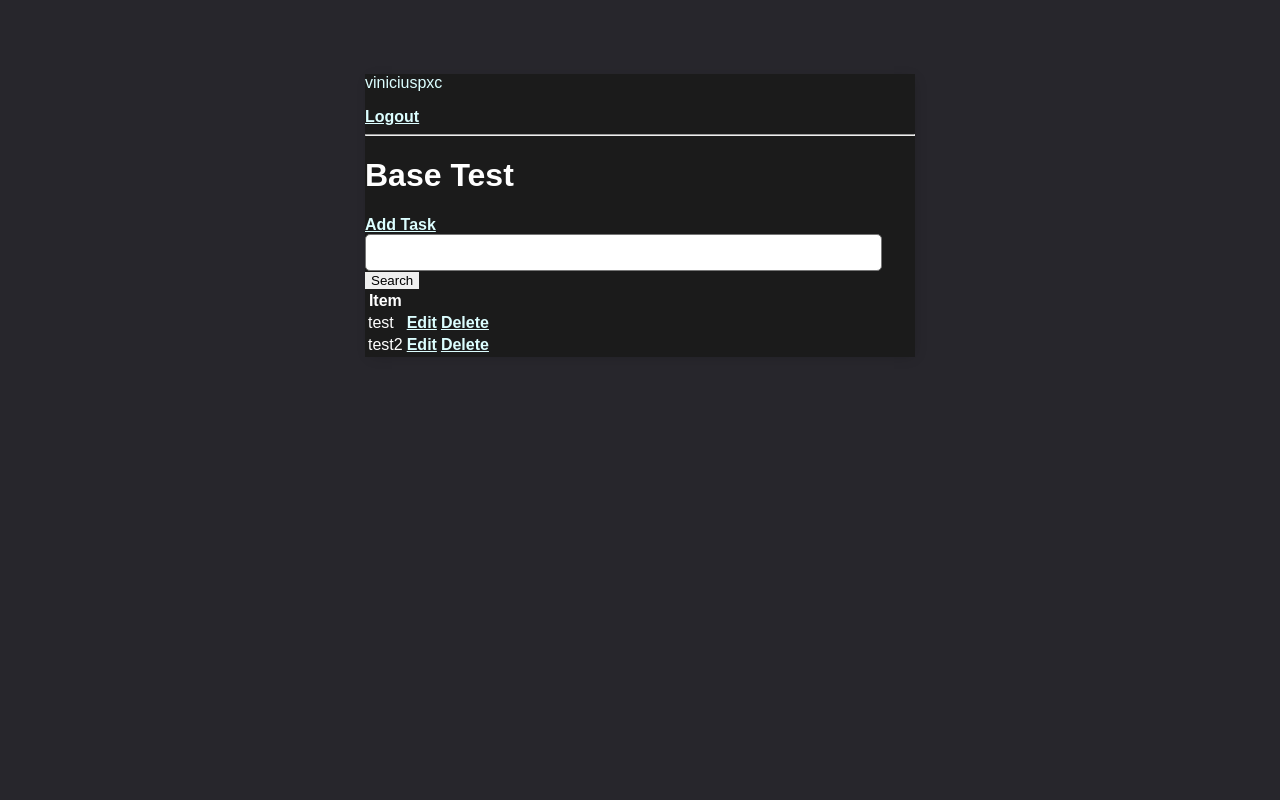
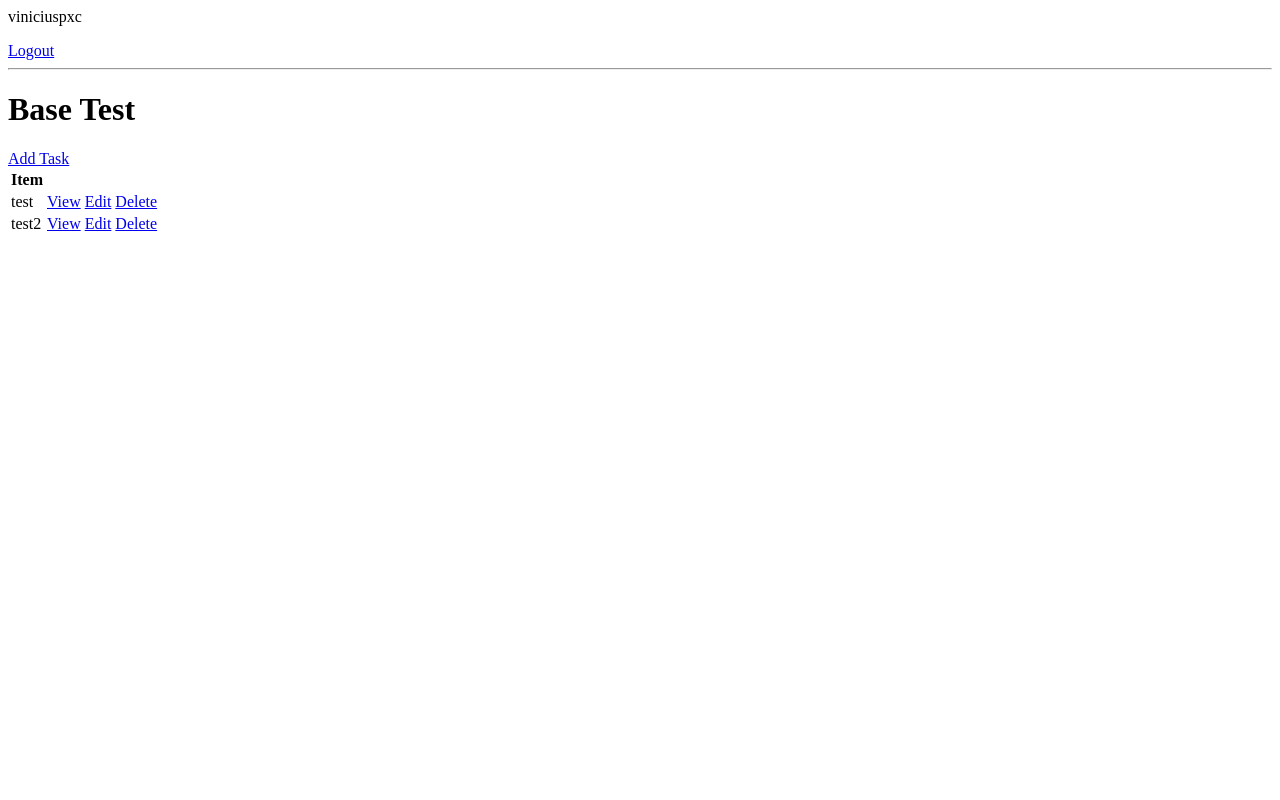
Before and after one commit to viniciuspxc/invest-planner, a Django app: page / in a window 1280 px wide. Run offline with Django 4.2, Linux system fonts and the light colour scheme; a user stored in the database is signed in; data comes from the database, SQL or seed files in the repository; both versions use the stored data as it was after the commit.

Commit message:
Revert "styling teste"
This reverts commit f1ec7cb61685202ecb9287f96ea31adec6fcdf3b.

```diff
--- a/invest_planner/base/templates/base/login.html
+++ b/invest_planner/base/templates/base/login.html
@@ -1,6 +1,3 @@
-{% extends 'base/main.html' %}
-{% block content %}
-
 <h1> Login </h1>
 
 <form method="post">
@@ -10,4 +7,3 @@
 </form>
 
 <p> New Account <a href="{% url 'register' %}">Register</a></p>
-{% endblock content %}
--- a/invest_planner/base/templates/base/main.html
+++ /dev/null
@@ -1,213 +0,0 @@
-<!DOCTYPE html>
-<html lang="en">
-
-<head>
-    <meta charset="utf-8">
-    <meta name="description"
-        content="This is to do list implemented using Django by Dennis Ivy who is a full stack web developer.">
-
-    <meta http-equiv="X-UA-Compatible" content="IE=edge">
-    <title>To Do Items</title>
-    <meta name="description" content="">
-    <meta name="viewport" content="width=device-width, initial-scale=1">
-
-    <link rel="preconnect" href="https://fonts.gstatic.com">
-    <link href="https://fonts.googleapis.com/css2?family=Nunito:wght@200&display=swap" rel="stylesheet">
-
-    <style>
-        body {
-            background-color: #27262c;
-            font-family: "Poppins", sans-serif;
-            /* font-weight: 400; */
-            /* font-style: normal; */
-            padding-top: 50px;
-            color: #ffffff;
-        }
-
-        h1,
-        h2,
-        h3,
-        h4,
-        h5,
-        h6
-         {
-            font-family: "Poppins", sans-serif;
-        }
-
-        a,
-        p {
-            color: #dcfeff
-        }
-
-        a {
-            font-weight: 600;
-        }
-
-        .container {
-            max-width: 550px;
-            margin: auto;
-            background-color: #1b1b1b;
-            -webkit-box-shadow: 2px 2px 13px -4px rgba(0, 0, 0, 0.21);
-            box-shadow: 2px 2px 13px -4px rgba(0, 0, 0, 0.21);
-        }
-
-        input {
-            outline: none;
-            border: none;
-        }
-
-        .header-bar {
-            display: flex;
-            justify-content: space-between;
-            color: #fff;
-            padding: 10px;
-            border-radius: 5px 5px 0 0;
-            background: linear-gradient(90deg, #EEA390 0%, #EB796F 43%, #EB796F 100%);
-        }
-
-        .header-bar a {
-            color: rgb(247, 247, 247);
-            text-decoration: none;
-        }
-
-        .task-wrapper {
-            display: flex;
-            align-items: center;
-            justify-content: space-between;
-            background-color: #fff;
-            border-top: 1px solid #dfe4ea;
-            overflow: hidden;
-        }
-
-        .task-title {
-            display: flex;
-            padding: 20px;
-        }
-
-        .task-title a {
-            text-decoration: none;
-            color: #4b5156;
-            margin-left: 10px;
-        }
-
-        .task-complete-icon {
-            height: 20px;
-            width: 20px;
-            background-color: rgb(105, 192, 105);
-            border-radius: 50%;
-        }
-
-        .task-incomplete-icon {
-            height: 20px;
-            width: 20px;
-            background-color: rgb(218, 218, 218);
-            border-radius: 50%;
-        }
-
-        .delete-link {
-            text-decoration: none;
-            font-weight: 900;
-            color: #cf4949;
-            font-size: 22px;
-            line-height: 0;
-            padding: 20px 0px;
-        }
-
-        /*Handle Classes*/
-
-        .handle {
-            display: inline-block;
-            padding: 20px 16px;
-            cursor: grab;
-            user-select: none;
-        }
-
-        .handle:after,
-        .handle:before {
-            display: block;
-            content: "";
-        }
-
-        .handle:active,
-        .handle:active:before,
-        .handle:active:after {
-            cursor: grabbing;
-        }
-
-        .dropArea {
-            background-color: #f1f2f6;
-            color: black;
-            border: #ced6e0 1px solid;
-        }
-
-        .selectedTask {
-            opacity: 0.6;
-        }
-
-
-        #add-link {
-            color: #EB796F;
-            text-decoration: none;
-            font-size: 42px;
-            text-shadow: 1px 1px #81413b;
-        }
-
-        #search-add-wrapper {
-            display: flex;
-            justify-content: space-between;
-            align-items: center;
-            padding: 20px;
-        }
-
-        @media screen and (max-width:320px) {
-            #search-add-wrapper {
-                padding: 10px;
-            }
-        }
-
-        input[type=text],
-        input[type=password],
-        textarea {
-            border: 1px solid #757575;
-            border-radius: 5px;
-            padding: 10px;
-            width: 90%;
-        }
-
-        label {
-            padding-top: 10px !important;
-            display: block;
-        }
-
-        ::placeholder {
-            font-weight: 300;
-            opacity: 0.5;
-        }
-
-        .button {
-            border: 1px solid #757575;
-            background-color: #FFF;
-            color: #EB796F;
-            padding: 10px;
-            font-size: 14px;
-            border-radius: 5px;
-            cursor: pointer;
-            text-decoration: none;
-        }
-
-        .card-body {
-            padding: 20px;
-        }
-    </style>
-</head>
-
-<body>
-
-    <div class="container">
-        {% block content %} {% endblock content %}
-    </div>
-
-</body>
-
-
-</html>
--- a/invest_planner/base/templates/base/register.html
+++ b/invest_planner/base/templates/base/register.html
@@ -1,5 +1,3 @@
-{% extends 'base/main.html' %}
-{% block content %}
 <h1> Register </h1>
 
 <form method="post">
@@ -9,4 +7,3 @@
 </form>
 
 <p> Login <a href="{% url 'login' %}">Login</a></p>
-{% endblock content %}
--- a/invest_planner/base/templates/base/task.html
+++ b/invest_planner/base/templates/base/task.html
@@ -1,4 +1 @@
-{% extends 'base/main.html' %}
-{% block content %}
 <h1>Task: {{task}}</h1>
-{% endblock content %}
--- a/invest_planner/base/templates/base/task_confirm_delete.html
+++ b/invest_planner/base/templates/base/task_confirm_delete.html
@@ -1,9 +1,6 @@
-{% extends 'base/main.html' %}
-{% block content %}
 <a href="{% url 'tasks' %}">Back</a>
 <form method="POST">
     {% csrf_token %}
     <p>Confirm delete "{{task}}"</p>
     <input type="submit" value="Delete"/>
 </form>
-{% endblock content %}
--- a/invest_planner/base/templates/base/task_form.html
+++ b/invest_planner/base/templates/base/task_form.html
@@ -1,5 +1,3 @@
-{% extends 'base/main.html' %}
-{% block content %}
 <h3>Task Form </h3>
 <a href="{% url 'tasks' %}">Go Back</a>
 <form method="POST" action="">
@@ -7,4 +5,3 @@
     {{form.as_p}}
     <input type="submit" value="submit">
 </form>
-{% endblock content %}
--- a/invest_planner/base/templates/base/task_list.html
+++ b/invest_planner/base/templates/base/task_list.html
@@ -1,22 +1,15 @@
-{% extends 'base/main.html' %}
-{% block content %}
 
 {% if request.user.is_authenticated %}
-<p>{{request.user}}</p>
-<a href="{% url 'logout' %}">Logout</a>
-{% else %}
-<a href="{% url 'login' %}">Login</a>
-{% endif %}
+    <p>{{request.user}}</p>
+    <a href="{% url 'logout' %}">Logout</a>
+    {% else %}
+    <a href="{% url 'login' %}">Login</a>
+    {% endif %}
 
 
 <hr>
-<h1>Base Test {{color}}</h1>
+<h1>Base Test</h1>
 <a href="{% url 'task-create' %}"> Add Task</a>
-
-<form method="get">
-    <input type="text" name="search_box" value="{{search_input}}">
-    <input type="submit" value="Search">
-</form>
 
 <table>
     <tr>
@@ -26,7 +19,7 @@
     {% for task in tasks %}
     <tr>
         <td>{{task.title}}</td>
-        <!-- <td><a href="{% url 'task' task.id %}">View</a></td> -->
+        <td><a href="{% url 'task' task.id %}">View</a></td>
         <td><a href="{% url 'task-update' task.id %}">Edit</a></td>
         <td><a href="{% url 'task-delete' task.id %}">Delete</a></td>
     </tr>
@@ -34,5 +27,3 @@
     <h3>No items in list</h3>
     {% endfor %}
 </table>
-
-{% endblock content %}
--- a/invest_planner/base/views.py
+++ b/invest_planner/base/views.py
@@ -3,7 +3,7 @@ from django.shortcuts import render, redirect
 from django.http import HttpResponse
 from django.views.generic.list import ListView
 from django.views.generic.detail import DetailView
-from django.views.generic.edit import CreateView, UpdateView, DeleteView, FormView # type: ignore
+from django.views.generic.edit import CreateView, UpdateView, DeleteView, FormView
 from django.urls import reverse_lazy
 
 from django.contrib.auth.views import LoginView
@@ -52,13 +52,6 @@ class TaskList(LoginRequiredMixin, ListView):
         context = super().get_context_data(**kwargs)
         context['tasks'] = context['tasks'].filter(user=self.request.user)
         context['count'] = context['tasks'].filter(complete=False).count()
-
-        search_input = self.request.GET.get('search_box') or ''
-        if search_input:
-            context['tasks'] = context['tasks'].filter(title__startswith=search_input)
-
-        context['search_input'] = search_input
-
         return context
 
 class TaskDetail(LoginRequiredMixin, DetailView):
```
Also changed, not shown: invest_planner/db.sqlite3.
